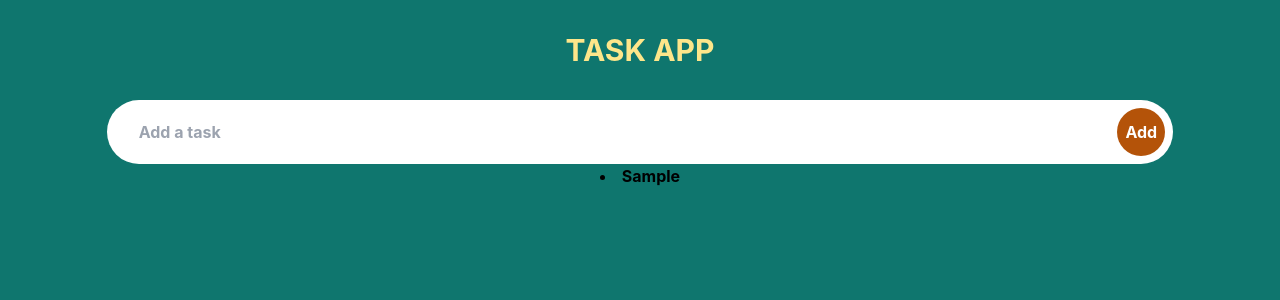
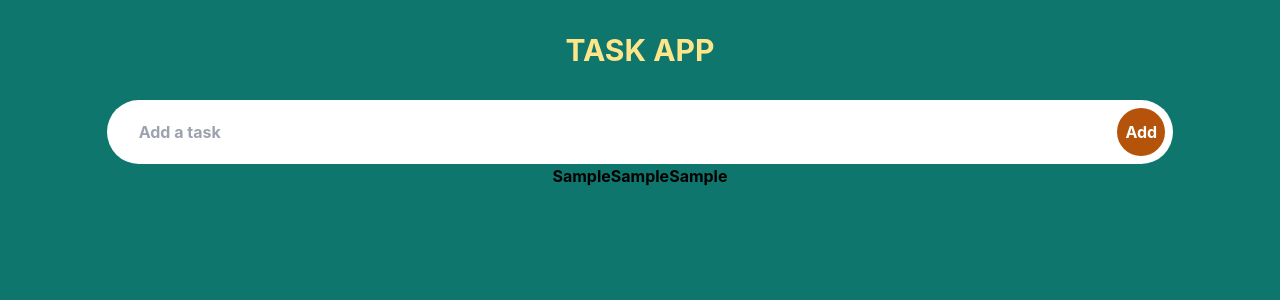
Before and after one commit to josygeorge/interview, a React (Create React App) app in the folder typescript-tutorial-drag-n-drop-app/: page / in a window 1280 px wide. Both pictures are taken after typing "Sample" into the empty fields and a click on the button "Add". Shown: the top 300 px of the page. Built offline with nearby package versions, Linux system fonts and the light colour scheme.

Commit message:
list component- listcard

```diff
--- a/typescript-tutorial-drag-n-drop-app/src/components/ListTodos.tsx
+++ b/typescript-tutorial-drag-n-drop-app/src/components/ListTodos.tsx
@@ -1,5 +1,6 @@
 import React from 'react';
 import { Todo } from '../models/models';
+import TodoCard from './TodoCard';
 
 interface Props {
   todos: Todo[];
@@ -10,7 +11,9 @@
   return (
     <div>
       {todos.map((todo) => (
-        <li>{todo.todo}</li>
+        //here 'todo' is the entire object; not a string type
+        /* Listing each Todo as a card with edit and delete functionality*/
+        <TodoCard todo={todo} key={todo.id} todos={todos} setTodos={setTodos} />
       ))}
     </div>
   );
--- /dev/null
+++ b/typescript-tutorial-drag-n-drop-app/src/components/TodoCard.tsx
@@ -0,0 +1,20 @@
+import React from 'react';
+import { Todo } from '../models/models';
+
+type Props = {
+  todo: Todo;
+  todos: Todo[];
+  setTodos: React.Dispatch<React.SetStateAction<Todo[]>>;
+};
+
+const TodoCard: React.FC<Props> = ({ todo, todos, setTodos }) => {
+  return (
+    <div>
+      <span>{todo.todo}</span>
+      <span>{todo.todo}</span>
+      <span>{todo.todo}</span>
+    </div>
+  );
+};
+
+export default TodoCard;
```
